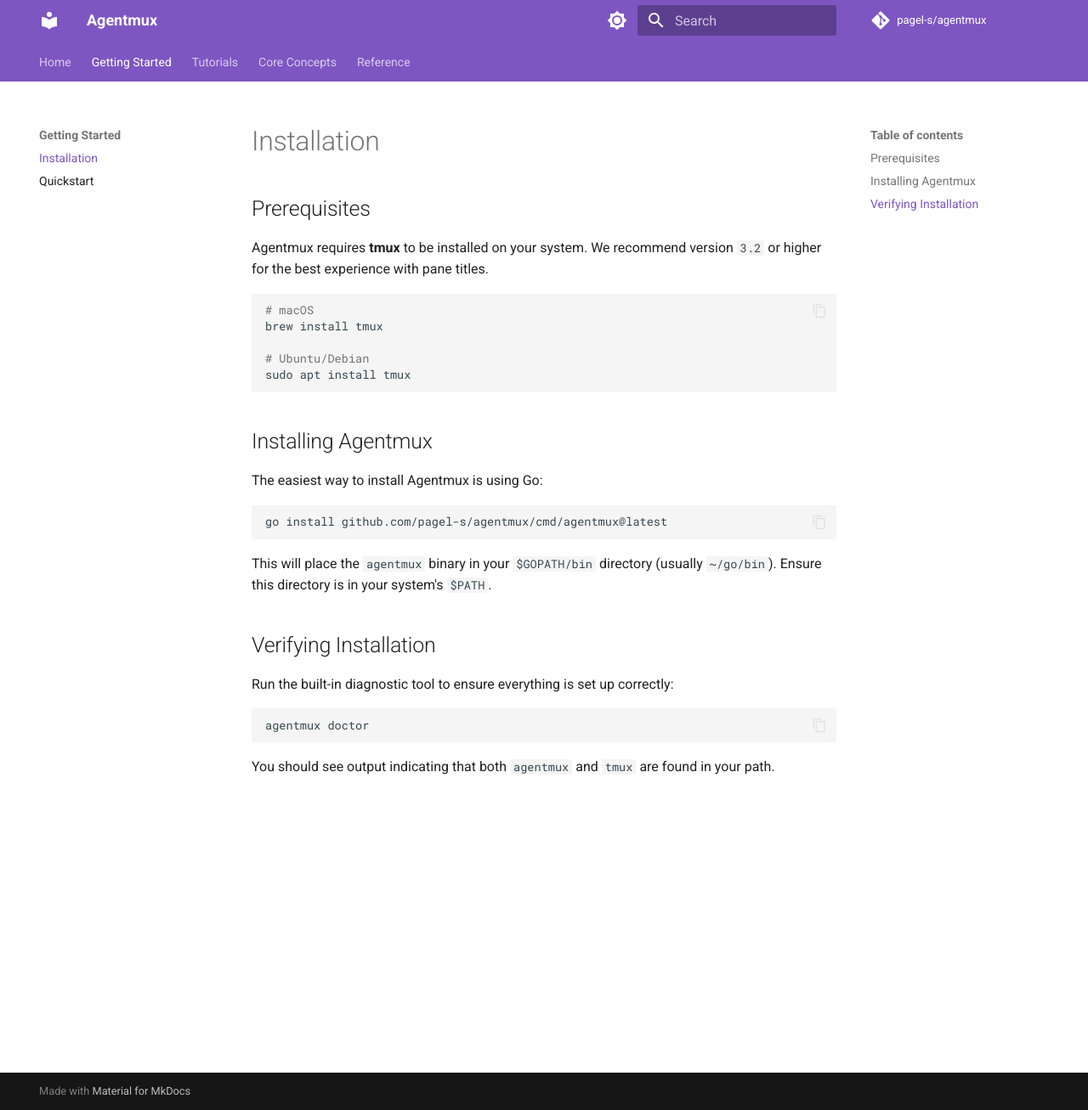
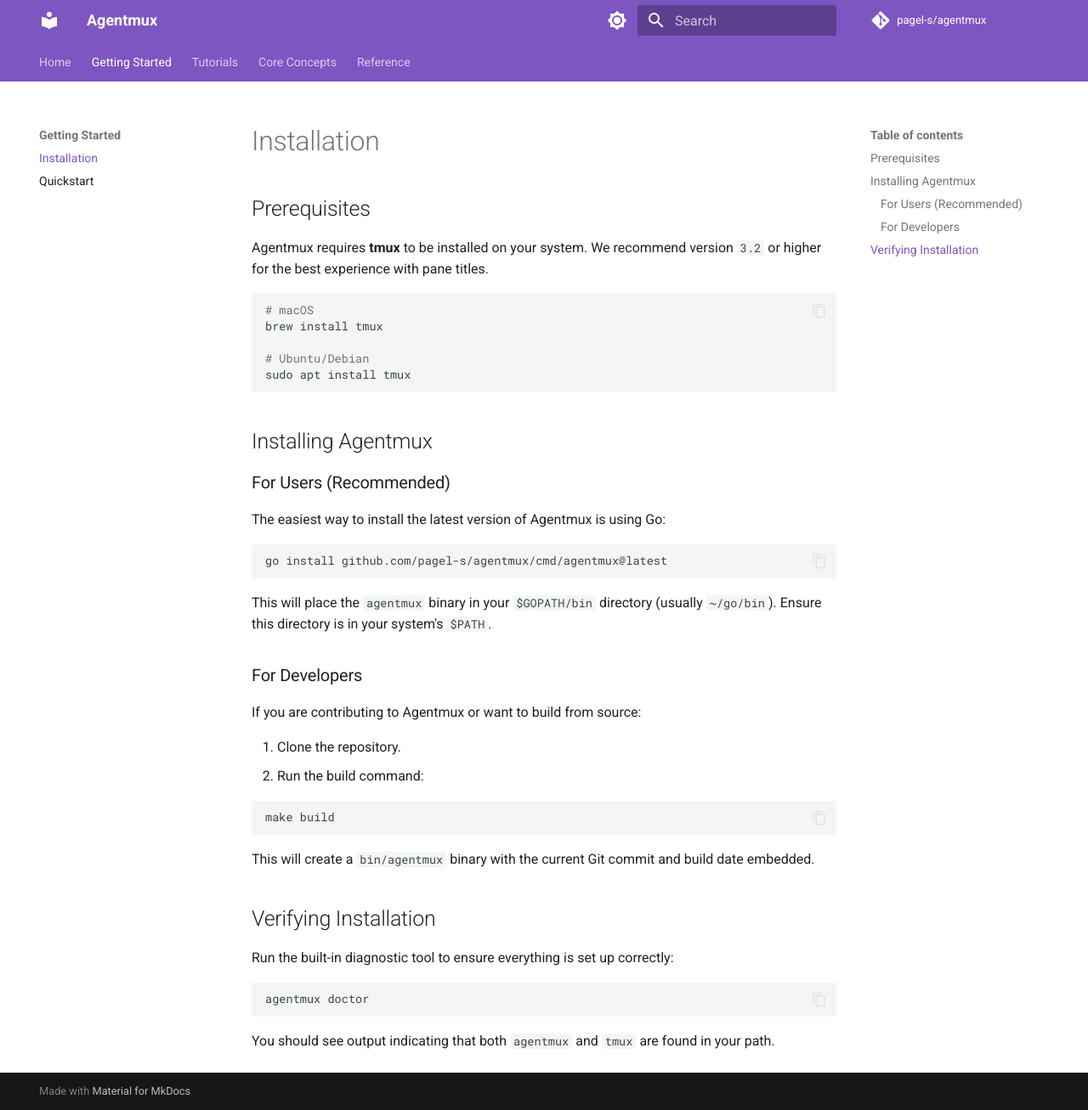
Before and after one commit to pagel-s/agentmux, an MkDocs documentation site: the page built from docs/getting-started/installation.md, in a window 1280 px wide and 1307 px high. Shown: the whole window at 85% size. Built offline with MkDocs 1.6.1 and Material for MkDocs 9.7.7, drawn with Linux system fonts in a browser that asks for light colours; comment, search, counter and statistics services are not loaded.

Commit message:
docs: clarify build methods and fix stale test assertions
- Prioritize 'go install' for users in documentation
- Fix stale assertion in 'TestExecuteCreatesIsolatedSession'
- Ensure all integration tests use name-based lookup instead of indices

````diff
--- a/docs/getting-started/installation.md
+++ b/docs/getting-started/installation.md
@@ -14,13 +14,28 @@ sudo apt install tmux
 
 ## Installing Agentmux
 
-The easiest way to install Agentmux is using Go:
+### For Users (Recommended)
+
+The easiest way to install the latest version of Agentmux is using Go:
 
 ```bash
 go install github.com/pagel-s/agentmux/cmd/agentmux@latest
 ```
 
 This will place the `agentmux` binary in your `$GOPATH/bin` directory (usually `~/go/bin`). Ensure this directory is in your system's `$PATH`.
+
+### For Developers
+
+If you are contributing to Agentmux or want to build from source:
+
+1. Clone the repository.
+2. Run the build command:
+
+```bash
+make build
+```
+
+This will create a `bin/agentmux` binary with the current Git commit and build date embedded.
 
 ## Verifying Installation
 
````
Also changed, not shown: 1 other file.
